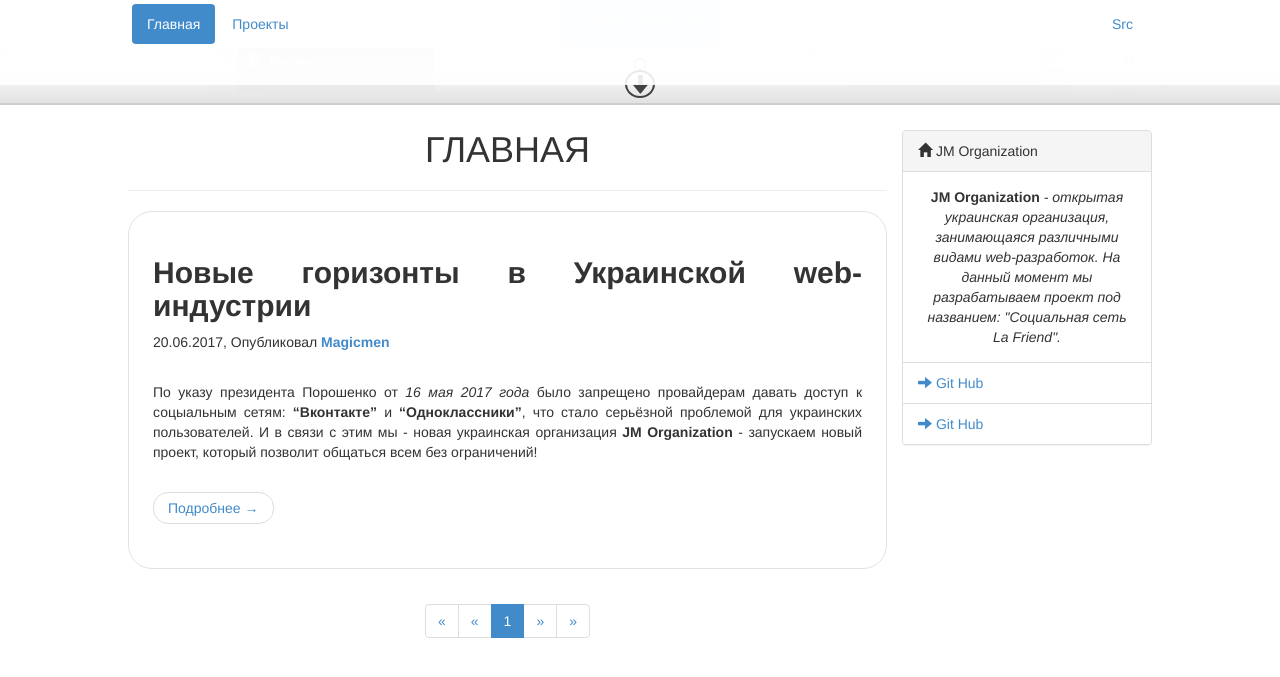
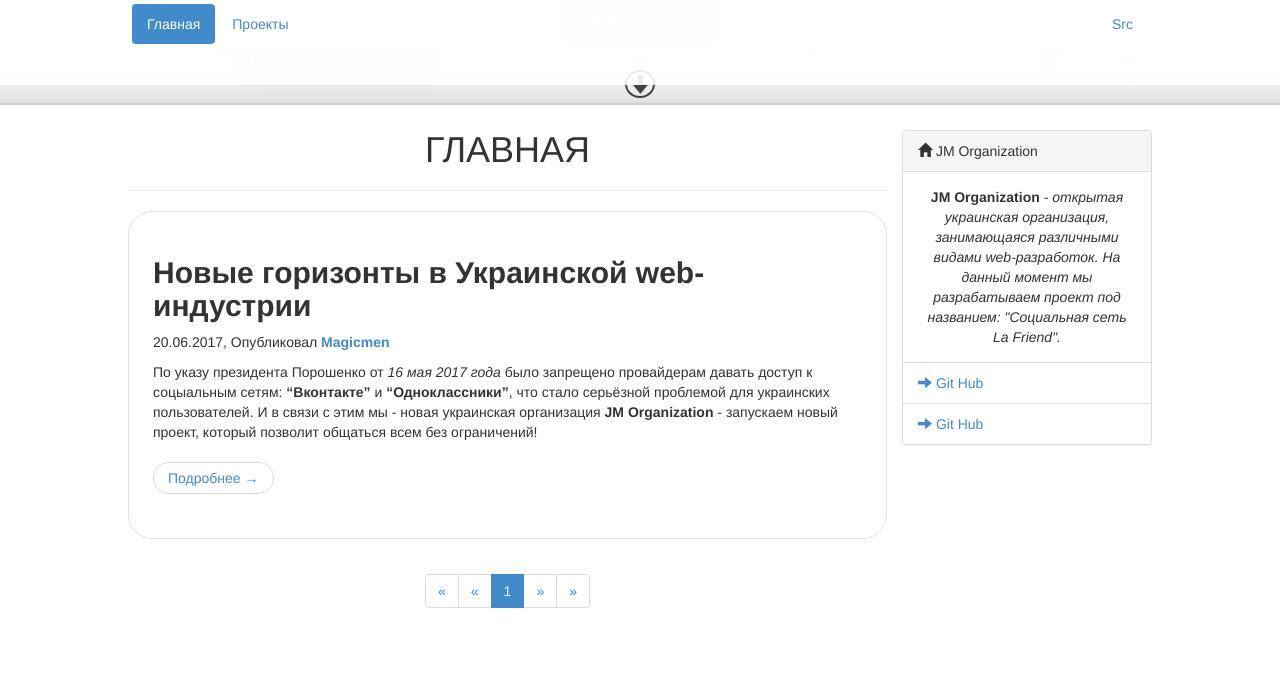
Before and after one commit to jm-organization/jm-organization.github.io, a Jekyll site: the page built from index.html, in a window 1280 px wide and 900 px high, scrolled down 425 px. Shown: the top 677 px of the window. Built offline with Jekyll 4.4.1, drawn with Linux system fonts in a browser that asks for light colours; the list of posts is cut into pages by our own code.

Commit message:
Изменён вид полной статьи

```diff
--- a/index.html
+++ b/index.html
@@ -5,11 +5,11 @@ title: Главная
 
 {% for post in paginator.posts %}
 {% if post.published %}
-<article class="jm-article">
+<article>
     <h2><b>{{ post.title }}</b></h2>
 
     {% if post.author or post.date %}
-    <p class="uk-article-meta">{% if post.date %}{{ post.date | date: '%d.%m.%Y' }}{% endif %}, {% if post.author %}Опубликовал <strong>{% if post.author_url %}<a href="{{ post.author_url }}" target="_blank">{% endif %}{{ post.author }}{% if post.author_url %}</a>{% endif %}</strong>{% endif %}</p>
+    <p>{% if post.date %}{{ post.date | date: '%d.%m.%Y' }}{% endif %}, {% if post.author %}Опубликовал <strong>{% if post.author_url %}<a href="{{ post.author_url }}" target="_blank">{% endif %}{{ post.author }}{% if post.author_url %}</a>{% endif %}</strong>{% endif %}</p>
     {% endif %}
 
     {{ post.excerpt }}
```
